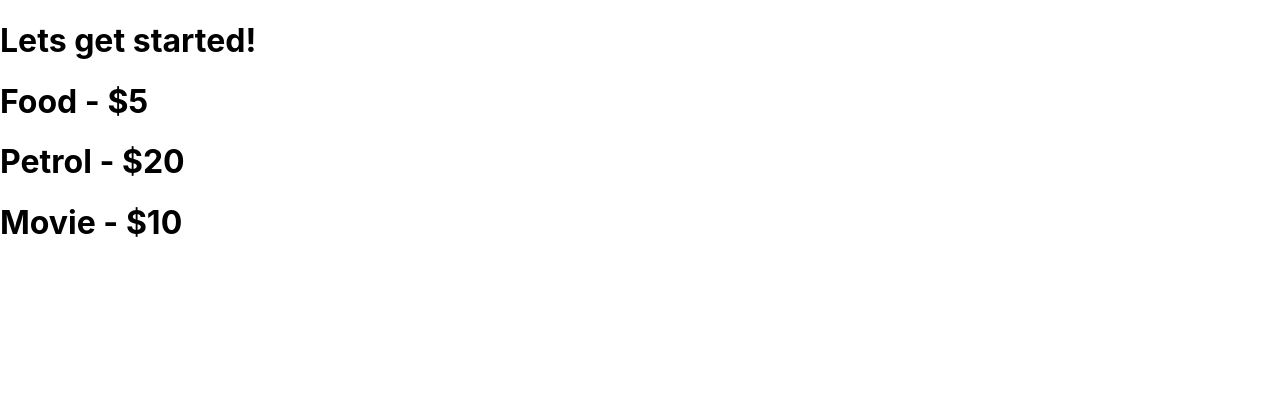
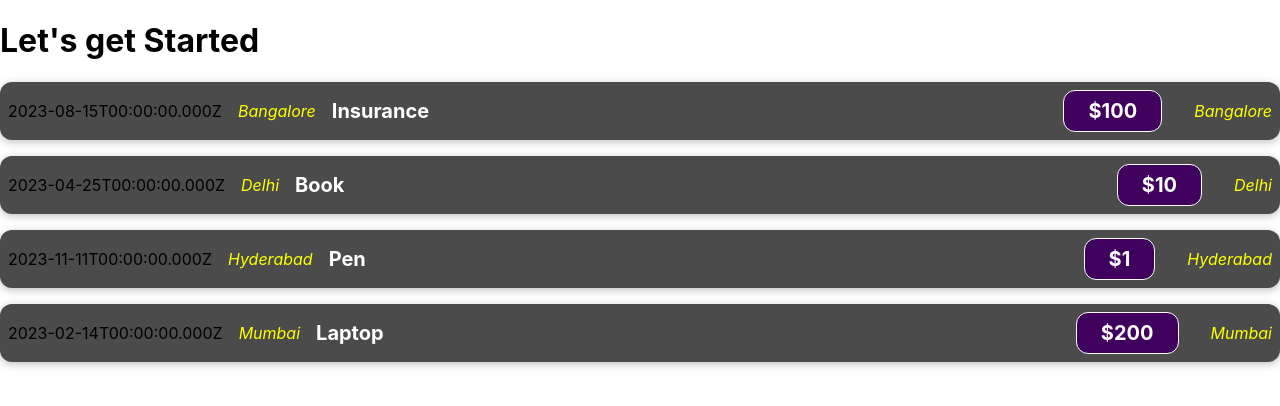
Before and after one commit to Rohidasjondhale/Peoject-1_Learning_React, a React (Create React App) app: page / in a window 1280 px wide. Shown: the top 406 px of the page. Built offline with nearby package versions, Linux system fonts and the light colour scheme.

Commit message:
Creating Reusable Components

```diff
--- a/src/App.js
+++ b/src/App.js
@@ -1,12 +1,27 @@
 import ExpenseItem from "./components/ExpenseItem";
+
 function App() {
+  const expenses = [
+    { id: "1", date: new Date(2023, 7, 15), title: "Insurance", price: 100, location: "Bangalore", },
+    { id: "2", date: new Date(2023, 3, 25), title: "Book", price: 10, location: 'Delhi', },
+    { id: "3", date: new Date(2023, 10, 11), title: "Pen", price: 1, location: 'Hyderabad', },
+    { id: "4", date: new Date(2023, 1, 14), title: "Laptop", price: 200, location: 'Mumbai', },
+  ];
+
   return (
     <div>
-      <h1>Lets get started!</h1>
-      {/* <ExpenseItem> </ExpenseItem> */}
-      <h1>Food - $5</h1>
-        <h1>Petrol - $20</h1>
-        <h1>Movie - $10</h1 >
+      <h1>Let's get Started</h1>
+      {expenses.map((expense, index) => {
+        return (
+          <ExpenseItem
+            key={expense.id}
+            date={expense.date}
+            title={expense.title}
+            price={expense.price}
+            location={expense.location}
+          ></ExpenseItem>
+        );
+      })}
     </div>
   );
 }
--- a/src/components/ExpenseItem.js
+++ b/src/components/ExpenseItem.js
@@ -7,6 +7,7 @@ function ExpenseItem(props) {
       <div className="expense-item__description">
         <h2>{props.title}</h2>
         <div className="expense-item__price">${props.price}</div>
+        <div className="expense-item__location">{props.location}</div>
       </div>
     </div>
   );
```
